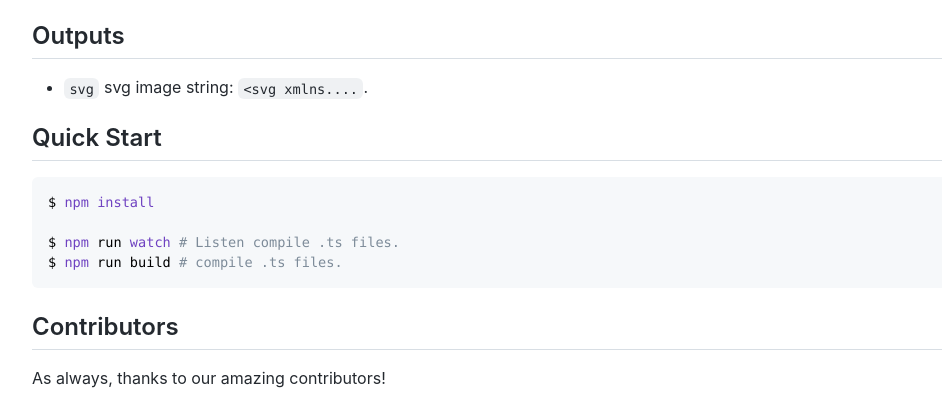
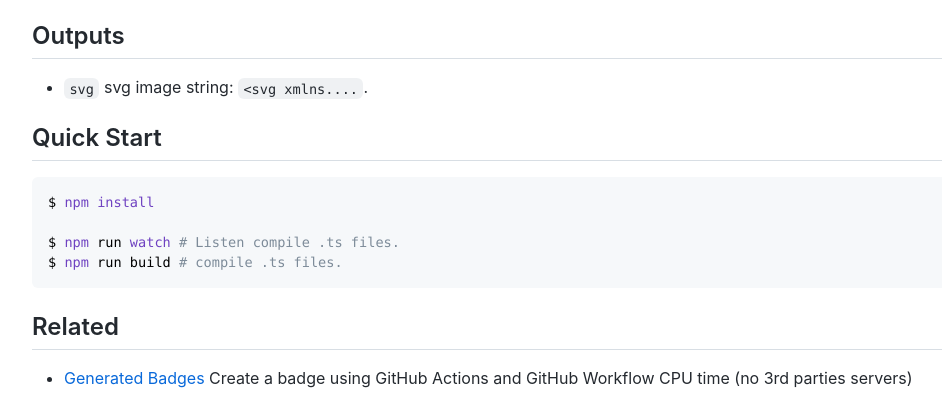
Before and after one commit to jaywcjlove/github-action-contributors, a plain HTML site: page index.html in a window 1280 px wide. Shown: the part 2553-2953 px from the top of the page, without its empty margins (128-1070 px from the left). Drawn offline with Linux system fonts and the light colour scheme; some packages are replaced by stand-ins of ours; a script that the page names is missing.

Commit message:
deploy: 4883eca6fd568dc01ef320b36bb56d812a8ba599

```diff
--- a/index.html
+++ b/index.html
@@ -132,6 +132,10 @@ $ <span class="token function">npm</span> run build <span class="token comment">
 $ npm run watch # Listen compile .ts files.
 $ npm run build # compile .ts files.
 " class="copied"><svg class="octicon-copy" aria-hidden="true" viewBox="0 0 16 16" fill="currentColor" height="12" width="12"><path fill-rule="evenodd" d="M0 6.75C0 5.784.784 5 1.75 5h1.5a.75.75 0 010 1.5h-1.5a.25.25 0 00-.25.25v7.5c0 .138.112.25.25.25h7.5a.25.25 0 00.25-.25v-1.5a.75.75 0 011.5 0v1.5A1.75 1.75 0 019.25 16h-7.5A1.75 1.75 0 010 14.25v-7.5z"></path><path fill-rule="evenodd" d="M5 1.75C5 .784 5.784 0 6.75 0h7.5C15.216 0 16 .784 16 1.75v7.5A1.75 1.75 0 0114.25 11h-7.5A1.75 1.75 0 015 9.25v-7.5zm1.75-.25a.25.25 0 00-.25.25v7.5c0 .138.112.25.25.25h7.5a.25.25 0 00.25-.25v-7.5a.25.25 0 00-.25-.25h-7.5z"></path></svg><svg class="octicon-check" aria-hidden="true" viewBox="0 0 16 16" fill="currentColor" height="12" width="12"><path fill-rule="evenodd" d="M13.78 4.22a.75.75 0 010 1.06l-7.25 7.25a.75.75 0 01-1.06 0L2.22 9.28a.75.75 0 011.06-1.06L6 10.94l6.72-6.72a.75.75 0 011.06 0z"></path></svg></div></pre>
+      <h2 id="related"><a class="anchor" aria-hidden="true" tabindex="-1" href="#related"><span class="octicon octicon-link"></span></a>Related</h2>
+      <ul>
+        <li><a href="https://github.com/jaywcjlove/generated-badges">Generated Badges</a> Create a badge using GitHub Actions and GitHub Workflow CPU time (no 3rd parties servers)</li>
+      </ul>
       <h2 id="contributors-1"><a class="anchor" aria-hidden="true" tabindex="-1" href="#contributors-1"><span class="octicon octicon-link"></span></a>Contributors</h2>
       <p>As always, thanks to our amazing contributors!</p><a href="https://github.com/jaywcjlove/github-action-contributors/graphs/contributors"><img src="https://jaywcjlove.github.io/github-action-contributors/CONTRIBUTORS.svg"></a>
       <p>Made with <a href="https://github.com/jaywcjlove/github-action-contributors">github-action-contributors</a>.</p>
```
